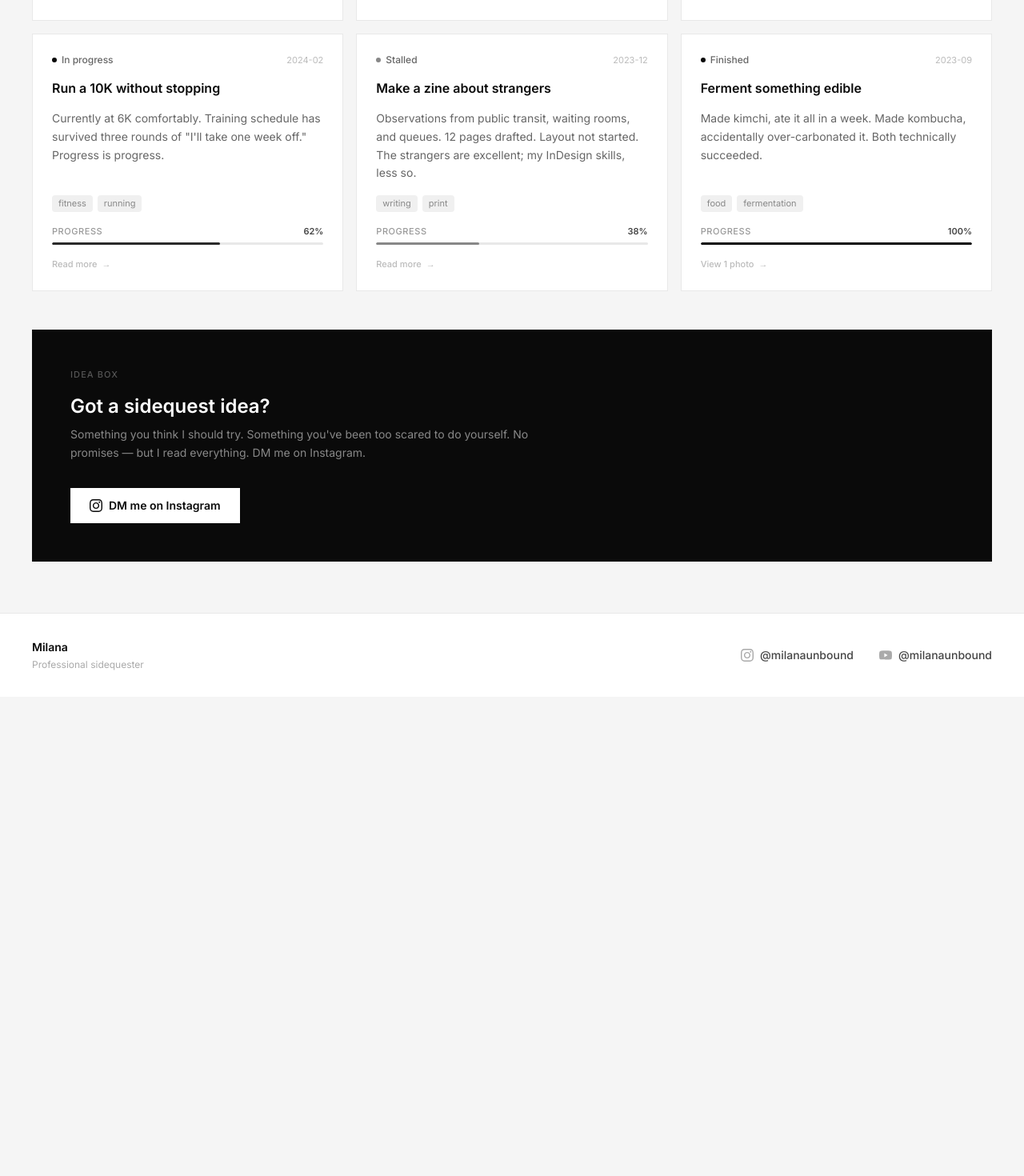
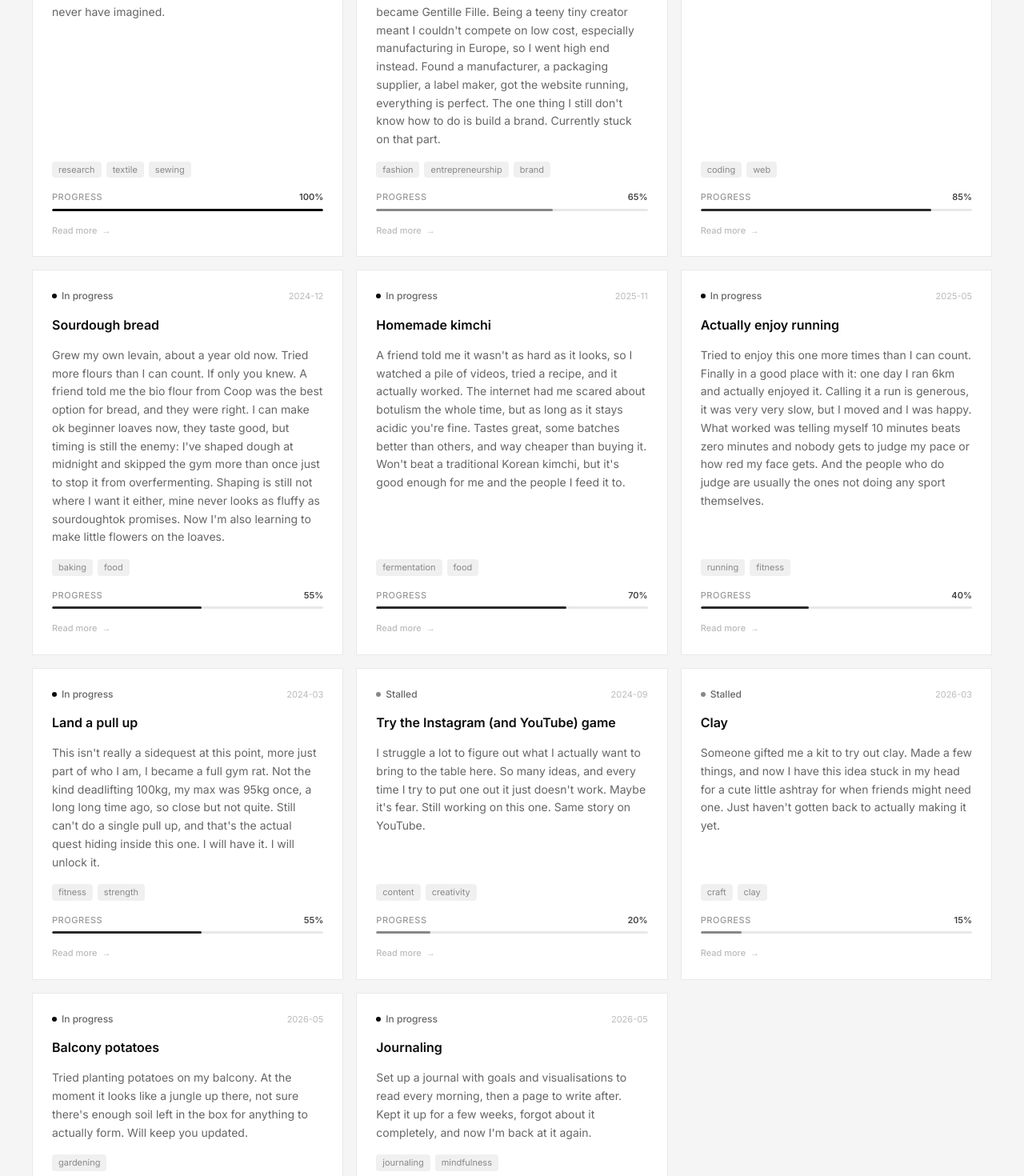
Before and after one commit to MilanaUnbound/sidequests, a React (Vite) app: page / in a window 1280 px wide. Shown: the part 1040-2510 px from the top of the page at 80% size. Before the commit the page ends 1911 px from the top, so only its background shows below. Built offline with nearby package versions, Linux system fonts and the light colour scheme; the HTML template or start-up script is replaced by a standard one.

Commit message:
Replace placeholder sidequests with real entries
Swap the seed data for the eleven actual quests. Media arrays stay
empty so photos can be added later.

Co-authored-by: MilanaUnbound <MilanaUnbound@users.noreply.github.com>

```diff
--- a/src/App.tsx
+++ b/src/App.tsx
@@ -28,77 +28,124 @@ interface SideQuest {
 const SEED_QUESTS: SideQuest[] = [
   {
     id: 'q1',
-    title: 'Learn wheel pottery',
-    description: 'Weekly classes at the studio around the corner. Broken 4 pots so far, made 2 actually usable mugs. The centering part is still humbling but I keep going back.',
-    status: 'started',
-    progress: 45,
-    startDate: '2024-03',
-    tags: ['craft', 'hands-on'],
-    media: [
-      { id: 'm1', type: 'image', url: 'https://images.unsplash.com/photo-1565193566173-7a0ee3dbe261?w=800&h=600&fit=crop&auto=format', caption: 'First mug attempt — it leans but it holds coffee' },
-      { id: 'm2', type: 'image', url: 'https://images.unsplash.com/photo-1588421357574-87938a86fa28?w=800&h=600&fit=crop&auto=format', caption: 'The centering struggle is real' },
-    ],
-    createdAt: '2024-03-01',
+    title: 'Design the perfect underwear',
+    description: 'Wanted one simple, flattering piece for everyday, made from fabric that actually breathes and holds up. Had no idea how deep that rabbit hole went: elasticity, breathability, durability, how the dye affects your skin and your health, and whether the gusset should be sewn on one side or both (it matters more than you\'d think). Learned to draft patterns and to sew from scratch along the way. Yes yes, there is so much to consider, I would never have imagined.',
+    status: 'finished',
+    progress: 100,
+    startDate: '2025-05',
+    tags: ['research', 'textile', 'sewing'],
+    media: [],
+    createdAt: '2025-05-01',
   },
   {
     id: 'q2',
-    title: 'Write 10 short stories',
-    description: 'Stories about people who almost did something brave. At story 3 and a half. Story 4 keeps changing its mind about what it wants to be.',
+    title: 'Gentille Fille — my own underwear brand',
+    description: 'After all that research I started looking at what\'s actually on the market and noticed the split: underwear made for the male gaze, beautiful but cut from plastic that digs into your skin after a few hours, or the pieces that respect your health and the planet\'s, which mostly look like something out of your grandma\'s drawer (no offense to grandmas, just to the undies). So I figured, I already did all this work, why not try it myself. That became Gentille Fille. Being a teeny tiny creator meant I couldn\'t compete on low cost, especially manufacturing in Europe, so I went high end instead. Found a manufacturer, a packaging supplier, a label maker, got the website running, everything is perfect. The one thing I still don\'t know how to do is build a brand. Currently stuck on that part.',
     status: 'stalled',
-    progress: 28,
-    startDate: '2024-01',
-    tags: ['writing', 'fiction'],
+    progress: 65,
+    startDate: '2025-09',
+    tags: ['fashion', 'entrepreneurship', 'brand'],
     media: [],
-    createdAt: '2024-01-10',
+    createdAt: '2025-09-13',
   },
   {
     id: 'q3',
-    title: 'Build a moss terrarium',
-    description: 'Done. Three moss varieties, one piece of driftwood, a tiny ceramic frog found at a flea market. It lives on the windowsill and seems genuinely happy.',
-    status: 'finished',
-    progress: 100,
-    startDate: '2023-11',
-    tags: ['plants', 'craft'],
-    media: [
-      { id: 'm3', type: 'image', url: 'https://images.unsplash.com/photo-1416879595882-3373a0480b5b?w=800&h=600&fit=crop&auto=format', caption: 'The finished terrarium, day 1' },
-      { id: 'm4', type: 'image', url: 'https://images.unsplash.com/photo-1466692476868-aef1dfb1e735?w=800&h=600&fit=crop&auto=format', caption: 'Moss close-up — three species' },
-    ],
-    createdAt: '2023-11-05',
+    title: 'Build this website',
+    description: 'Saw a reel of a girl saying you can host a website for free on GitHub, and it\'s been living rent free in my head ever since. So I built this one with Claude, Figma and Cursor, hosted on GitHub. You\'re looking at it right now.',
+    status: 'started',
+    progress: 85,
+    startDate: '2026-08',
+    tags: ['coding', 'web'],
+    media: [],
+    createdAt: '2026-08-30',
   },
   {
     id: 'q4',
-    title: 'Run a 10K without stopping',
-    description: 'Currently at 6K comfortably. Training schedule has survived three rounds of "I\'ll take one week off." Progress is progress.',
+    title: 'Sourdough bread',
+    description: 'Grew my own levain, about a year old now. Tried more flours than I can count. If only you knew. A friend told me the bio flour from Coop was the best option for bread, and they were right. I can make ok beginner loaves now, they taste good, but timing is still the enemy: I\'ve shaped dough at midnight and skipped the gym more than once just to stop it from overfermenting. Shaping is still not where I want it either, mine never looks as fluffy as sourdoughtok promises. Now I\'m also learning to make little flowers on the loaves.',
     status: 'started',
-    progress: 62,
-    startDate: '2024-02',
-    tags: ['fitness', 'running'],
+    progress: 55,
+    startDate: '2024-12',
+    tags: ['baking', 'food'],
     media: [],
-    createdAt: '2024-02-15',
+    createdAt: '2024-12-17',
   },
   {
     id: 'q5',
-    title: 'Make a zine about strangers',
-    description: 'Observations from public transit, waiting rooms, and queues. 12 pages drafted. Layout not started. The strangers are excellent; my InDesign skills, less so.',
-    status: 'stalled',
-    progress: 38,
-    startDate: '2023-12',
-    tags: ['writing', 'print'],
+    title: 'Homemade kimchi',
+    description: 'A friend told me it wasn\'t as hard as it looks, so I watched a pile of videos, tried a recipe, and it actually worked. The internet had me scared about botulism the whole time, but as long as it stays acidic you\'re fine. Tastes great, some batches better than others, and way cheaper than buying it. Won\'t beat a traditional Korean kimchi, but it\'s good enough for me and the people I feed it to.',
+    status: 'started',
+    progress: 70,
+    startDate: '2025-11',
+    tags: ['fermentation', 'food'],
     media: [],
-    createdAt: '2023-12-01',
+    createdAt: '2025-11-01',
   },
   {
     id: 'q6',
-    title: 'Ferment something edible',
-    description: 'Made kimchi, ate it all in a week. Made kombucha, accidentally over-carbonated it. Both technically succeeded.',
-    status: 'finished',
-    progress: 100,
-    startDate: '2023-09',
-    tags: ['food', 'fermentation'],
-    media: [
-      { id: 'm5', type: 'image', url: 'https://images.unsplash.com/photo-1610832958506-aa56368176cf?w=800&h=600&fit=crop&auto=format', caption: 'Kimchi day 3' },
-    ],
-    createdAt: '2023-09-20',
+    title: 'Actually enjoy running',
+    description: 'Tried to enjoy this one more times than I can count. Finally in a good place with it: one day I ran 6km and actually enjoyed it. Calling it a run is generous, it was very very slow, but I moved and I was happy. What worked was telling myself 10 minutes beats zero minutes and nobody gets to judge my pace or how red my face gets. And the people who do judge are usually the ones not doing any sport themselves.',
+    status: 'started',
+    progress: 40,
+    startDate: '2025-05',
+    tags: ['running', 'fitness'],
+    media: [],
+    createdAt: '2025-05-01',
+  },
+  {
+    id: 'q7',
+    title: 'Land a pull up',
+    description: 'This isn\'t really a sidequest at this point, more just part of who I am, I became a full gym rat. Not the kind deadlifting 100kg, my max was 95kg once, a long long time ago, so close but not quite. Still can\'t do a single pull up, and that\'s the actual quest hiding inside this one. I will have it. I will unlock it.',
+    status: 'started',
+    progress: 55,
+    startDate: '2024-03',
+    tags: ['fitness', 'strength'],
+    media: [],
+    createdAt: '2024-03-09',
+  },
+  {
+    id: 'q8',
+    title: 'Try the Instagram (and YouTube) game',
+    description: 'I struggle a lot to figure out what I actually want to bring to the table here. So many ideas, and every time I try to put one out it just doesn\'t work. Maybe it\'s fear. Still working on this one. Same story on YouTube.',
+    status: 'stalled',
+    progress: 20,
+    startDate: '2024-09',
+    tags: ['content', 'creativity'],
+    media: [],
+    createdAt: '2024-09-01',
+  },
+  {
+    id: 'q9',
+    title: 'Clay',
+    description: 'Someone gifted me a kit to try out clay. Made a few things, and now I have this idea stuck in my head for a cute little ashtray for when friends might need one. Just haven\'t gotten back to actually making it yet.',
+    status: 'stalled',
+    progress: 15,
+    startDate: '2026-03',
+    tags: ['craft', 'clay'],
+    media: [],
+    createdAt: '2026-03-01',
+  },
+  {
+    id: 'q10',
+    title: 'Balcony potatoes',
+    description: 'Tried planting potatoes on my balcony. At the moment it looks like a jungle up there, not sure there\'s enough soil left in the box for anything to actually form. Will keep you updated.',
+    status: 'started',
+    progress: 35,
+    startDate: '2026-05',
+    tags: ['gardening'],
+    media: [],
+    createdAt: '2026-05-01',
+  },
+  {
+    id: 'q11',
+    title: 'Journaling',
+    description: 'Set up a journal with goals and visualisations to read every morning, then a page to write after. Kept it up for a few weeks, forgot about it completely, and now I\'m back at it again.',
+    status: 'started',
+    progress: 45,
+    startDate: '2026-05',
+    tags: ['journaling', 'mindfulness'],
+    media: [],
+    createdAt: '2026-05-03',
   },
 ];
 
```
